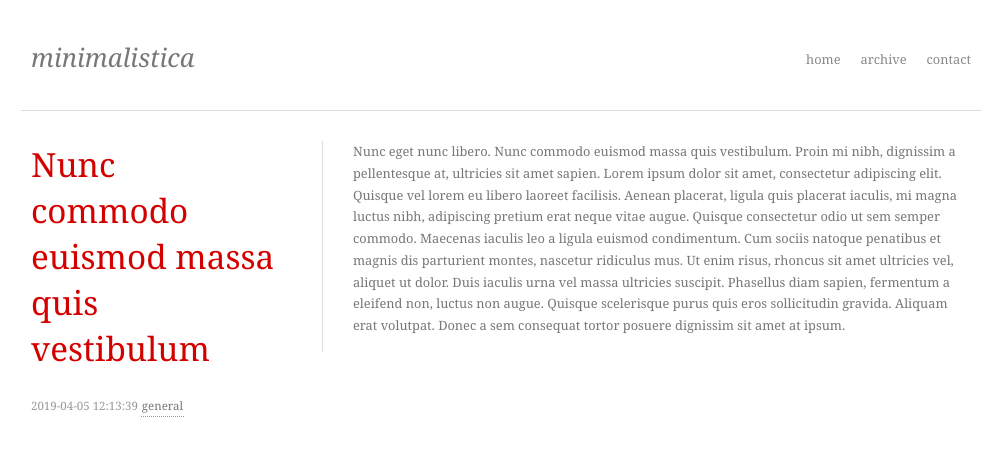
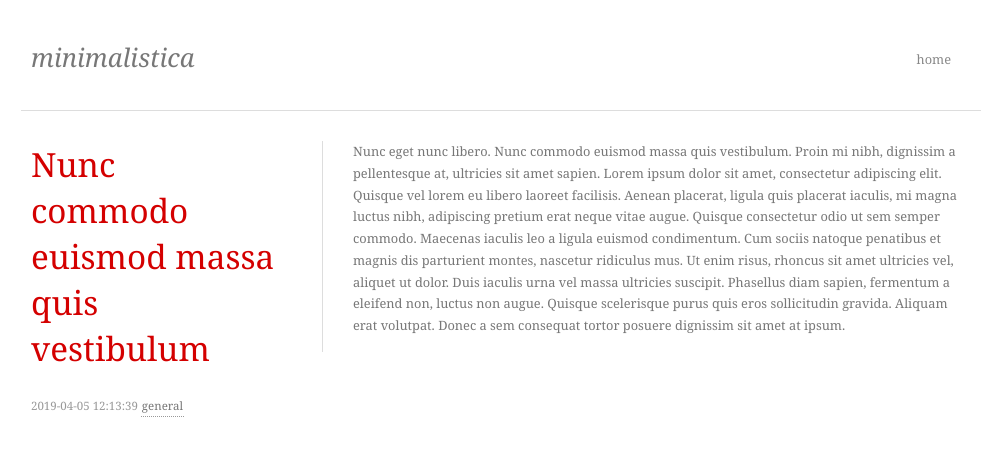
Before and after one commit to Ziya584/geekbrains, a PHP site: page / in a window 1280 px wide. Shown: the top 461 px of the page, without its empty margins (139-1141 px from the left). Run offline with PHP 8.4, Linux system fonts and the light colour scheme.

Commit message:
Добавил генерацию Li с помощью пчп

```diff
--- a/index.php
+++ b/index.php
@@ -2,6 +2,10 @@
 $title = "minimalistica";
 $h1 = "minimalistica";
 $currentDate = date("Y-m-d H:i:s");
+
+$url="#";
+$li=['home','']
+
 ?>
 
 
@@ -18,9 +22,9 @@ $currentDate = date("Y-m-d H:i:s");
 	<h1><?=$h1?></h1>
 
 	<ul id="menu">
-		<li><a href="#">home</a></li>
-		<li><a href="#">archive</a></li>
-		<li><a href="#">contact</a></li>
+		<?php foreach ($li as $key => $li){?>
+		<li><a href="<?=$url;?>"><?=$li?></a></li>
+		<?php } ?>
 	</ul>
 
 	<div class="post">
```
